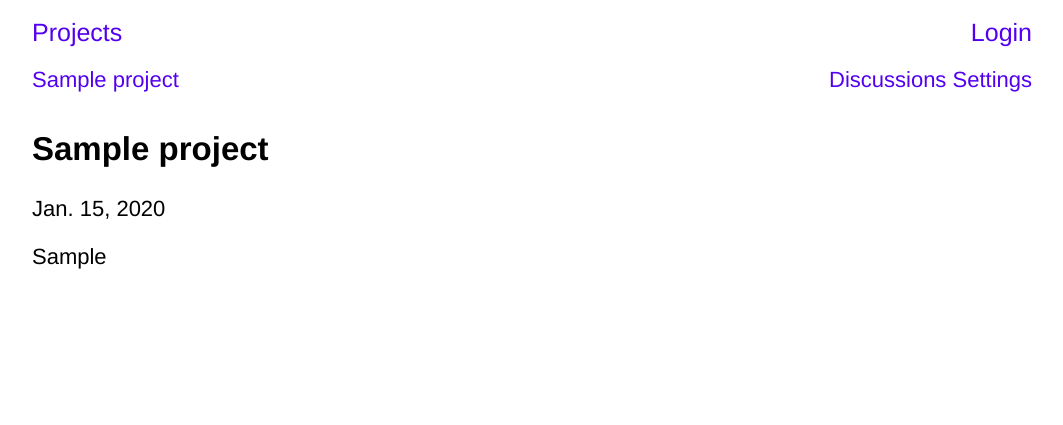
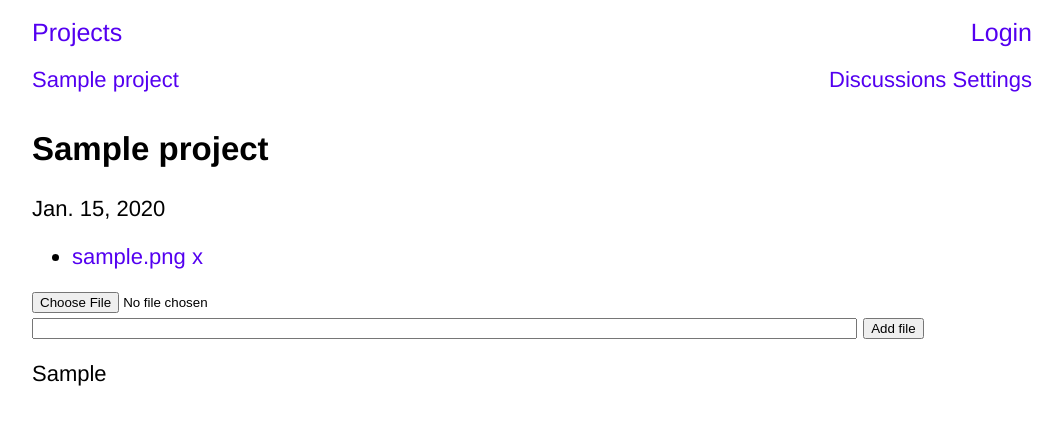
Before and after one commit to arevej/Mitarbet, a Django app: page /projects/1/ in a window 1280 px wide. Shown: the top 425 px of the page, without its empty margins (108-1171 px from the left). Run offline with Django 3.2, Linux system fonts and the light colour scheme; tables that the repository leaves empty hold one stand-in row (values such as "Sample post"); some libraries are stand-ins or nearby versions.

Commit message:
Allow adding files to projects

```diff
--- a/Mitarbet/settings.py
+++ b/Mitarbet/settings.py
@@ -121,6 +121,3 @@ USE_TZ = True
 
 STATIC_URL = '/static/'
 LOGIN_REDIRECT_URL = '/projects'
-
-MEDIA_URL = '/images/'
-MEDIA_ROOT = os.path.join(BASE_DIR, 'images')
--- a/Mitarbet/urls.py
+++ b/Mitarbet/urls.py
@@ -21,7 +21,7 @@ from projects import views as projects_views
 from django.contrib import admin
 from django.conf import settings
 
-
+import os
 
 urlpatterns = [
     url(r'^admin/', admin.site.urls),
@@ -33,6 +33,8 @@ urlpatterns = [
     url(r'^projects/$', projects_views.index, name='projects'),
     url(r'^projects/new/$', projects_views.add_project, name='add_project'),
     url(r'^projects/(?P<project_id>[0-9]+)/$', projects_views.project, name='project'),
+    url(r'^projects/(?P<project_id>[0-9]+)/files/new/$', projects_views.add_file, name='add_file'),
+    url(r'^projects/(?P<project_id>[0-9]+)/files/(?P<file_id>[0-9]+)/delete/$', projects_views.delete_file, name='delete_file'),
     url(r'^projects/(?P<project_id>[0-9]+)/edit/$', projects_views.edit_project, name='edit_project'),
     url(r'^projects/(?P<project_id>[0-9]+)/edit/wiki$', projects_views.edit_project, name='wiki'),
     url(r'^projects/(?P<project_id>[0-9]+)/developers/$', projects_views.add_developer, name='add_developer'),
@@ -43,4 +45,5 @@ urlpatterns = [
     url(r'^projects/(?P<project_id>[0-9]+)/discussions/(?P<discussion_id>[0-9]+)/comment/$', projects_views.comment, name='comment'),
 ]
 
-urlpatterns += static(settings.MEDIA_URL, document_root=settings.MEDIA_ROOT)
+urlpatterns += static('/images/', document_root=os.path.join(settings.BASE_DIR, 'images'))
+urlpatterns += static('/files/', document_root=os.path.join(settings.BASE_DIR, 'files'))
--- a/projects/models.py
+++ b/projects/models.py
@@ -17,3 +17,9 @@ class Comment(models.Model):
     user = models.ForeignKey(User, on_delete=models.CASCADE)
     comment_text = models.CharField(max_length=10000)
     creation_date = models.DateField()
+
+class File(models.Model):
+    project = models.ForeignKey(Project)
+    file_name = models.CharField(max_length=100)
+    file = models.FileField(upload_to='files')
+    creation_date = models.DateField()
--- a/projects/templates/projects/project.html
+++ b/projects/templates/projects/project.html
@@ -5,6 +5,23 @@
 <h2>{{project.project_name}}</h2>
 <p>{{project.creation_date}}</p>
 
+<ul>
+  {% for file in project.file_set.all %}
+    <li>
+      <a href="/{{file.file}}">{{ file.file_name }}</a>
+      <a href="{% url 'delete_file' project.id file.id %}">x</a>
+    </li>
+  {% endfor %}
+</ul>
+
+<form method="post" enctype="multipart/form-data" action="{% url 'add_file' project.id %}">
+  {% csrf_token %}
+  <input type="file" name="file">
+  <input type="text" name="file_name" size="100">
+  <button type="submit">Add file</button>
+
+</form>
+
 <div class="wiki">
   {{ project.wiki | markdown | safe }}
 </div>
--- a/projects/views.py
+++ b/projects/views.py
@@ -2,7 +2,8 @@ import datetime
 from django.shortcuts import render
 from django.http import HttpResponseRedirect
 from django.urls import reverse
-from .models import Project, Discussion, Comment, User
+from django.contrib.auth.models import User
+from .models import Project, Discussion, Comment, File
 
 def index(request):
     all_projects = Project.objects.order_by('-creation_date')
@@ -81,3 +82,18 @@ def delete_developer(request, project_id, developer_id):
     developer = User.objects.get(pk=developer_id)
     project.developers.remove(developer)
     return HttpResponseRedirect(reverse('edit_project', args=(project.id,)))
+
+def add_file(request, project_id):
+    project = Project.objects.get(pk=project_id)
+    file = request.FILES['file']
+    file_name = request.POST['file_name']
+    if file_name == '':
+        return HttpResponseRedirect(reverse('project', args=(project.id,)))
+    project.file_set.create(file=file, file_name=file_name, creation_date=datetime.datetime.today())
+    return HttpResponseRedirect(reverse('project', args=(project.id,)))
+
+def delete_file(request, project_id, file_id):
+    project = Project.objects.get(pk=project_id)
+    file = File.objects.get(pk=file_id)
+    file.delete()
+    return HttpResponseRedirect(reverse('project', args=(project.id,)))
```
Also changed, not shown: projects/migrations/0006_file.py (added), 1 other file.
